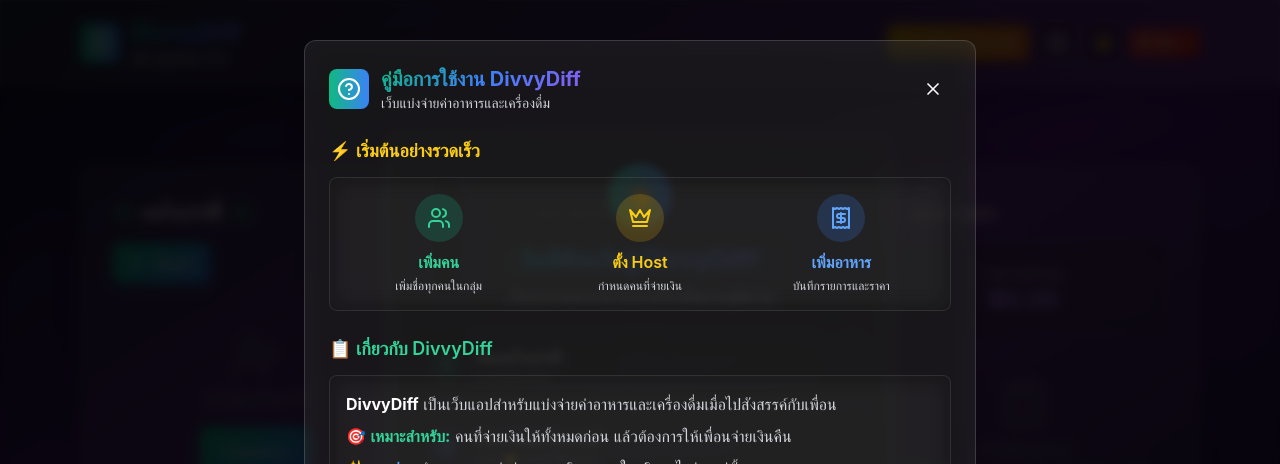
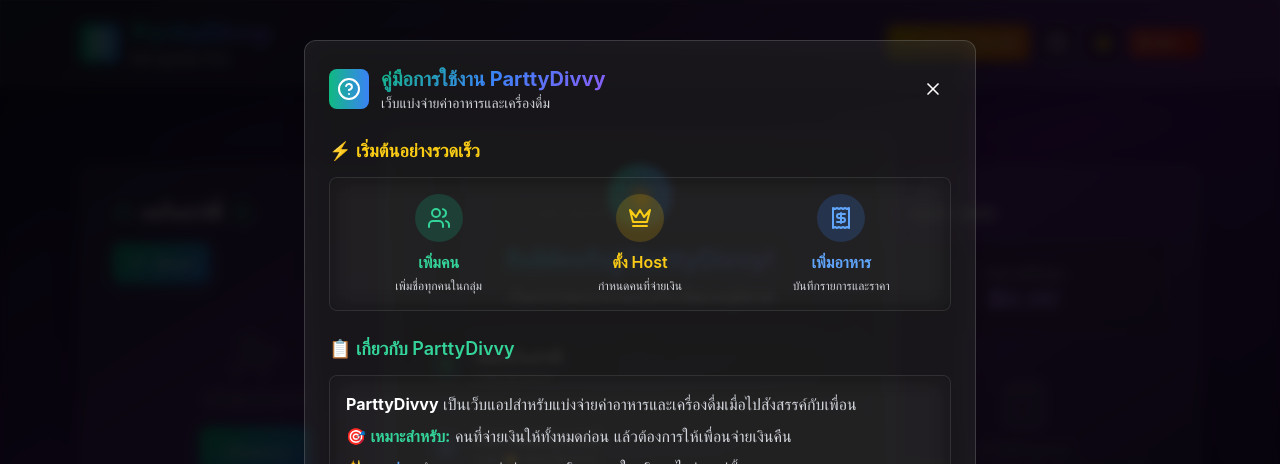
Before and after one commit to dollarsanchez/dollar-bills, a Next.js app in the folder one-and-done/: page / in a window 1280 px wide. Both pictures are taken after a click on the button "ดูคู่มือเต็ม". Shown: the top 464 px of the page. Built offline with nearby package versions, Linux system fonts and the light colour scheme.

Commit message:
change name

```diff
--- a/one-and-done/src/app/layout.tsx
+++ b/one-and-done/src/app/layout.tsx
@@ -2,10 +2,10 @@
 import './globals.css'
 
 export const metadata: Metadata = {
-  title: 'DivvyDiff - Smart Bill Splitter',
+  title: 'PartyDivvy - Smart Bill Splitter',
   description: 'แชร์ค่าใช้จ่ายอย่างชาญฉลาด ไม่มีทะเลาะกัน',
   keywords: 'bill splitter, แชร์บิล, หารค่าใช้จ่าย, คิดเงิน',
-  authors: [{ name: 'DivvyDiff Team' }],
+  authors: [{ name: 'PartyDivvy Team' }],
   viewport: 'width=device-width, initial-scale=1',
 }
 
--- a/one-and-done/src/app/page.tsx
+++ b/one-and-done/src/app/page.tsx
@@ -587,7 +587,7 @@
                 <Calculator className="w-6 h-6 text-white" />
               </div>
               <div>
-                <h1 className="text-2xl font-bold gradient-text">DivvyDiff</h1>
+                <h1 className="text-2xl font-bold gradient-text">ParttyDivvy</h1>
                 <p className="text-sm text-gray-300">Bill Splitter Pro</p>
               </div>
             </div>
@@ -949,7 +949,7 @@
                         .map((p) => `${p.name}: ฿${p.total.toFixed(2)}`)
                         .join("\n");
                       navigator.clipboard.writeText(
-                        `DivvyDiff Bill Summary\n\n${summary}\n\nTotal: ฿${totalBill.toFixed(
+                        `ParttyDivvy Bill Summary\n\n${summary}\n\nTotal: ฿${totalBill.toFixed(
                           2
                         )}`
                       );
@@ -976,7 +976,7 @@
                 <span className="text-2xl">👋</span>
               </div>
               <h2 className="text-2xl font-bold gradient-text mb-2">
-                ยินดีต้อนรับสู่ DivvyDiff!
+                ยินดีต้อนรับสู่ ParttyDivvy!
               </h2>
               <p className="text-gray-300">
                 เว็บแบ่งจ่ายค่าอาหารและเครื่องดื่มแบบยุติธรรม
@@ -1066,7 +1066,7 @@
                 </div>
                 <div>
                   <h3 className="text-xl font-bold gradient-text">
-                    คู่มือการใช้งาน DivvyDiff
+                    คู่มือการใช้งาน ParttyDivvy
                   </h3>
                   <p className="text-sm text-gray-300">
                     เว็บแบ่งจ่ายค่าอาหารและเครื่องดื่ม
@@ -1122,11 +1122,11 @@
               {/* About Section */}
               <div>
                 <h4 className="text-lg font-semibold mb-3 text-emerald-400">
-                  📋 เกี่ยวกับ DivvyDiff
+                  📋 เกี่ยวกับ ParttyDivvy
                 </h4>
                 <div className="glass-dark rounded-lg p-4">
                   <p className="mb-2">
-                    <strong className="text-white">DivvyDiff</strong>{" "}
+                    <strong className="text-white">ParttyDivvy</strong>{" "}
                     เป็นเว็บแอปสำหรับแบ่งจ่ายค่าอาหารและเครื่องดื่มเมื่อไปสังสรรค์กับเพื่อน
                   </p>
                   <p className="mb-2">
--- a/one-and-done/src/components/SummarySection.tsx
+++ b/one-and-done/src/components/SummarySection.tsx
@@ -20,7 +20,7 @@
 
   // คัดลอกข้อความสรุปไปยัง clipboard
   const handleCopyText = async () => {
-    let text = "🧾 DivvyDiff - สรุปค่าใช้จ่าย\n\n";
+    let text = "🧾 PartyDivvy - สรุปค่าใช้จ่าย\n\n";
     text += `💰 ยอดรวมทั้งหมด: ${formatCurrency(totalAmount)}\n\n`;
 
     summary.forEach((person) => {
```
